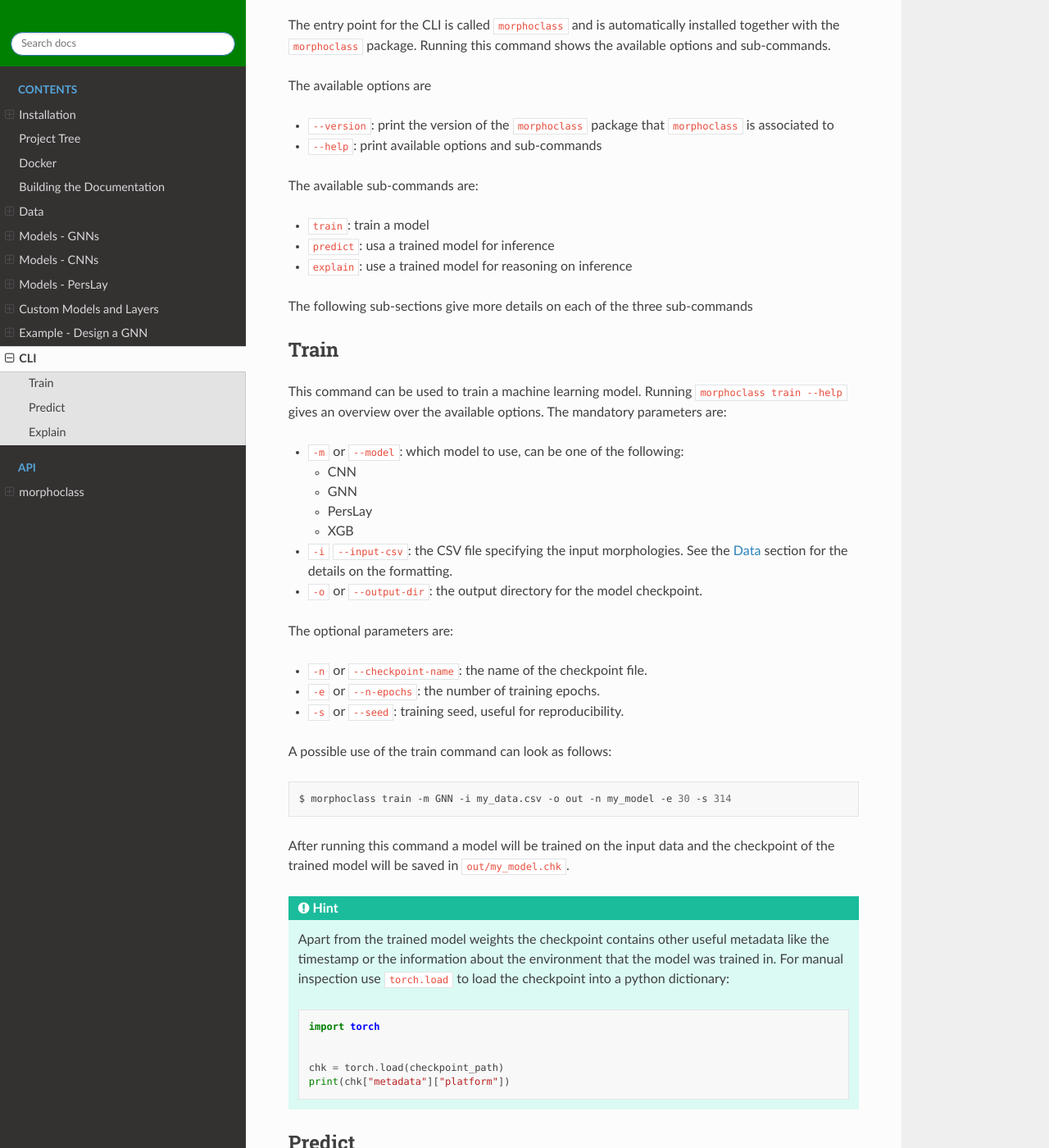
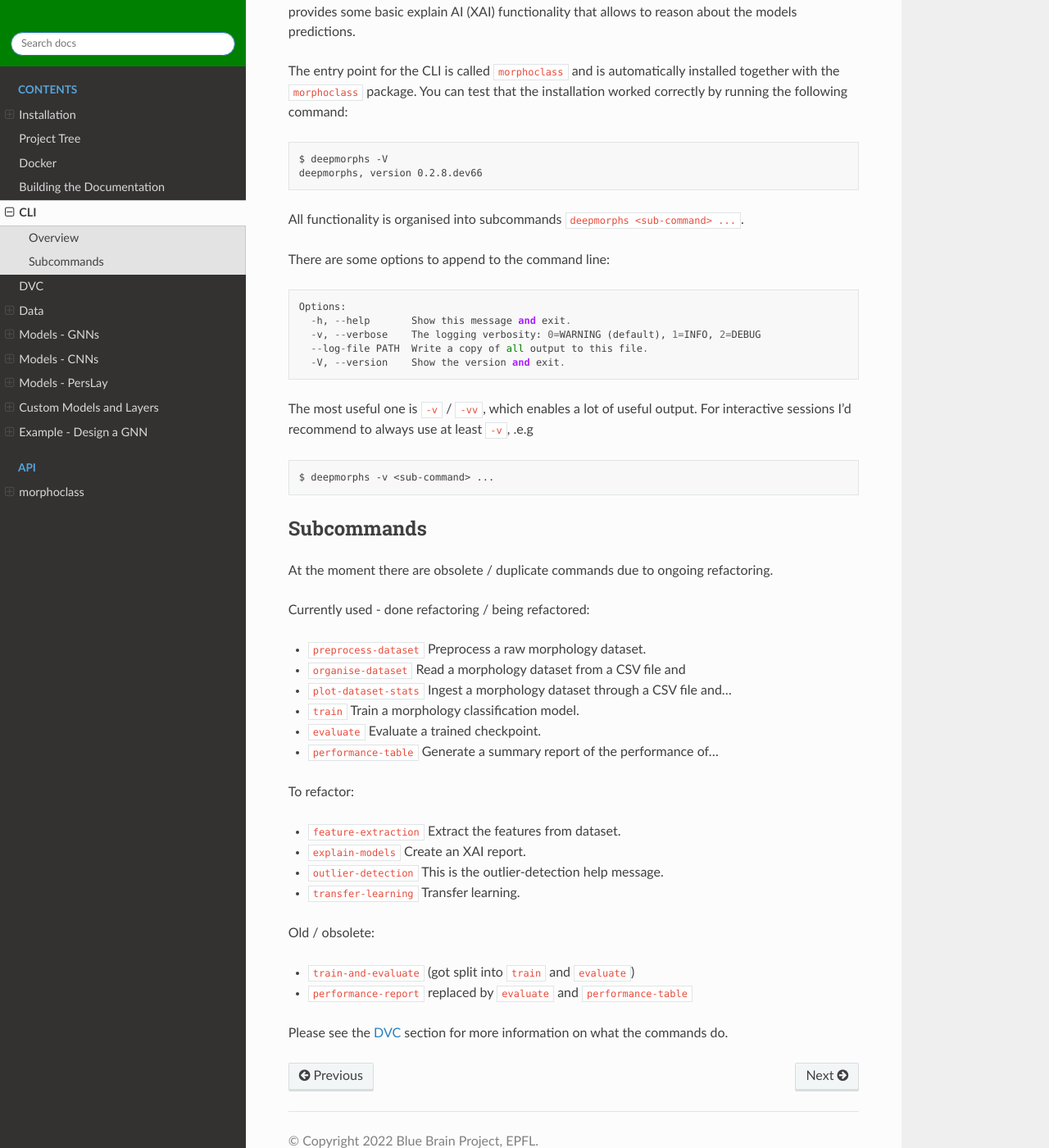
Before and after one commit to BlueBrain/morphoclass, a Sphinx documentation site: the page built from docs/source/sections/cli.rst, in a window 1280 px wide and 1400 px high, scrolled down 261 px. Shown: the whole window at 82% size. Built offline with Sphinx 7.4.7 and the Read the Docs theme 2.0.0, drawn with Linux system fonts in a browser that asks for light colours; the version number could not be read and is left out; some of the changed text lies outside the part shown.

Commit message:
Update the CLI section

```diff
--- a/docs/source/index.rst
+++ b/docs/source/index.rst
@@ -17,13 +17,14 @@ from the provided ecosystem.
     Project Tree <sections/project_tree>
     Docker <sections/docker>
     Building the Documentation <sections/building_docs>
+    CLI <sections/cli>
+    DVC <sections/dvc>
     Data <sections/data>
     Models - GNNs <sections/using_gnn>
     Models - CNNs <sections/using_cnn>
     Models - PersLay <sections/using_perslay>
     Custom Models and Layers <sections/custom_models_layers>
     Example - Design a GNN <sections/example_gnn>
-    CLI <sections/cli>
 
 .. toctree::
    :caption: API
--- a/docs/source/sections/cli.rst
+++ b/docs/source/sections/cli.rst
@@ -1,152 +1,70 @@
-The CLI
-=======
+CLI
+===
 
-The morphoclass package provides a command line interface (CLI) that allows to
-train a deep learning model on morphological data, and to use a trained model for
-inference. Moreover it provides some basic explain AI (XAI) functionality that allows
-to reason about the models predictions.
+Overview
+--------
 
-The entry point for the CLI is called ``morphoclass`` and is automatically installed
-together with the ``morphoclass`` package. Running this command shows the
-available options and sub-commands.
+The morphoclass package provides a command line interface (CLI) that allows
+to train a deep learning model on morphological data, and to use a trained
+model for inference. Moreover it provides some basic explain AI (XAI)
+functionality that allows to reason about the models predictions.
 
-The available options are
+The entry point for the CLI is called ``morphoclass`` and is automatically
+installed together with the ``morphoclass`` package. You can test that
+the installation worked correctly by running the following command:
 
-- ``--version``: print the version of the ``morphoclass`` package that
-  ``morphoclass`` is associated to
-- ``--help``: print available options and sub-commands
+.. code-block::
 
-The available sub-commands are:
-
-- ``train``: train a model
-- ``predict``: usa a trained model for inference
-- ``explain``: use a trained model for reasoning on inference
-
-The following sub-sections give more details on each of the three sub-commands
-
-Train
------
-This command can be used to train a machine learning model. Running ``morphoclass train --help``
-gives an overview over the available options. The mandatory parameters are:
-
-- ``-m`` or ``--model``: which model to use, can be one of the following:
-
-  - CNN
-  - GNN
-  - PersLay
-  - XGB
-
-- ``-i`` ``--input-csv``: the CSV file specifying the input morphologies. See
-  the :doc:`data` section for the details on the formatting.
-- ``-o`` or ``--output-dir``: the output directory for the model checkpoint.
-
-The optional parameters are:
-
-- ``-n`` or ``--checkpoint-name``: the name of the checkpoint file.
-- ``-e`` or ``--n-epochs``: the number of training epochs.
-- ``-s`` or ``--seed``: training seed, useful for reproducibility.
-
-A possible use of the train command can look as follows:
-
-.. code-block:: bash
-
-    $ morphoclass train -m GNN -i my_data.csv -o out -n my_model -e 30 -s 314
-
-After running this command a model will be trained on the input data and the checkpoint of
-the trained model will be saved in ``out/my_model.chk``.
-
-.. hint::
-
-    Apart from the trained model weights the checkpoint contains other useful metadata
-    like the timestamp or the information about the environment that the model was
-    trained in. For manual inspection use ``torch.load`` to load the checkpoint into
-    a python dictionary::
-
-        import torch
+    $ deepmorphs -V
+    deepmorphs, version 0.2.8.dev66
 
 
-        chk = torch.load(checkpoint_path)
-        print(chk["metadata"]["platform"])
+All functionality is organised into subcommands
+``deepmorphs <sub-command> ...``.
+
+There are some options to append to the command line:
+
+.. code-block::
+
+    Options:
+      -h, --help       Show this message and exit.
+      -v, --verbose    The logging verbosity: 0=WARNING (default), 1=INFO, 2=DEBUG
+      --log-file PATH  Write a copy of all output to this file.
+      -V, --version    Show the version and exit.
+
+The most useful one is ``-v`` / ``-vv``, which enables a lot of useful output.
+For interactive sessions I'd recommend to always use at least ``-v``, .e.g
+
+.. code-block::
+
+    $ deepmorphs -v <sub-command> ...
+
+Subcommands
+-----------
+
+At the moment there are obsolete / duplicate commands due to ongoing
+refactoring.
+
+Currently used - done refactoring / being refactored:
+
+* ``preprocess-dataset``  Preprocess a raw morphology dataset.
+* ``organise-dataset``    Read a morphology dataset from a CSV file and
+* ``plot-dataset-stats``  Ingest a morphology dataset through a CSV file and...
+* ``train``               Train a morphology classification model.
+* ``evaluate``            Evaluate a trained checkpoint.
+* ``performance-table``   Generate a summary report of the performance of...
+
+To refactor:
+
+* ``feature-extraction``  Extract the features from dataset.
+* ``explain-models``      Create an XAI report.
+* ``outlier-detection``   This is the outlier-detection help message.
+* ``transfer-learning``   Transfer learning.
 
 
-Predict
--------
-Once a model has been trained, it can be used to perform inference on new data. This can
-be done with the ``morphoclass predict`` command by specifying a model checkpoint and the input
-data. Optionally, the vector embeddings of the morphologies can be computed long wiht the
-predicted morphology types (as long as supported by the model). The predictions (and
-embeddings) are written to a JSON file in the specified output directory. See
-``morphoclass predict --help`` for a listing of allowed options.
+Old / obsolete:
 
-The mandatory parameters for ``morphoclass predict`` are the following:
+* ``train-and-evaluate``  (got split into ``train`` and ``evaluate``)
+* ``performance-report``  replaced by ``evaluate`` and ``performance-table``
 
-- ``-i`` or ``--input-csv``: the CSV file specifying the input morphologies. See
-  the :doc:`data` section for the details on the formatting.
-- ``-c`` or ``--checkpoint``: the path to the pre-trained model checkpoint. This should
-  point to a checkpoint file produced by ``morphoclass train``.
-- ``-o`` or ``--output-dir``: the output directory for the predictions.
-
-The optional parameters are:
-
-- ``-n`` or ``--results-name``: The output file name (without the extension). If not
-  specified then it will be auto-generated based on the current time and date. The file
-  format of the output file will be JSON.
-- ``--embed``: if present then also compute the vector embeddings of the morphologies
-  (as long as supported by the model) and write them to the same output file.
-
-A possible invocation of ``morphoclass predict`` can look as follows:
-
-.. code-block:: bash
-
- morphoclass predict -c out/my_model.chk -i new_data.csv -o out -n my_predictions --embed
-
-This loads the pre-trained models from the checkpoint file in ``out/my_model.chk`` and
-the morphologies specified in ``new_data.csv``, computes the predicted classes and
-embeddings of the morphologies, and stores them in the file ``out/my_predictions.json``.
-
-Explain
--------
-There are various techniques in machine learning to try and reason over the predictions
-of a model to try and understand which features and characteristics of the input data
-lead to the predictions that the model makes. Currently we provide the implementation
-of one such algorithm, called Grad-CAM, which has only been implemented for the GNN models.
-
-The available options and parameters can be viewed by using ``morphoclass explain --help``. The
-mandatory options are:
-
-- ``-i`` or ``--input-file``: the input morphology file. (Just a single file, not a
-  CSV file!)
-- ``-c`` or ``--checkpoint``: the path to the pre-trained GNN model checkpoint.
-- ``-o`` or ``--output-dir``: the output directory for the results.
-
-There is also an optional parameter:
-
-- ``-n`` or ``--results-name``: the filename (without extension) for the output files.
-
-A possible invocation of the explain command is the following:
-
-.. code-block:: bash
-
-    morphoclass explain -c out/my_model.chk -i my_neuron.h5 -o out -n my_xai
-
-This will load the previously created model checkpoint from ``out/my_model.chk`` and the
-neuron morphology from ``my_neuron.h5``. Then the predicted class for the given morphology
-will be computed. At prediction time the GNN models is inspected to determine which branching
-nodes of the apical dendrites of the input morphology had the highest importance for the
-classification decision that the model has made.
-
-These importances as summarized in two plots which in the above examples would be placed in
-``out/my_xai_node_saliency.png`` and ``out/my_xai_node_heatmap.png``, and could look as
-follows:
-
-|pic1| |pic2|
-
-.. |pic1| image:: ../static/xai_node_saliency.png
-   :width: 45%
-
-.. |pic2| image:: ../static/xai_node_heatmap.png
-   :width: 45%
-
-These images are two different representations of the same data and show that in this
-particular case the nodes in the tuft of the apical dendrite seemed have contributed
-the most to the model's decision to classify this morphology as type TPC-B.
+Please see the :doc:`dvc` section for more information on what the commands do.
--- /dev/null
+++ b/docs/source/sections/dvc.rst
@@ -0,0 +1,2 @@
+DVC
+===
```
